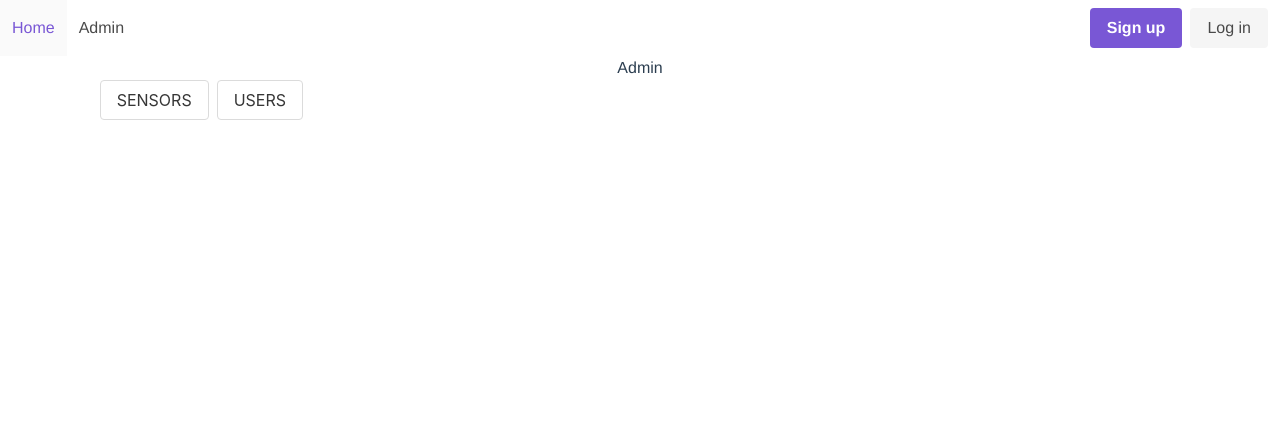
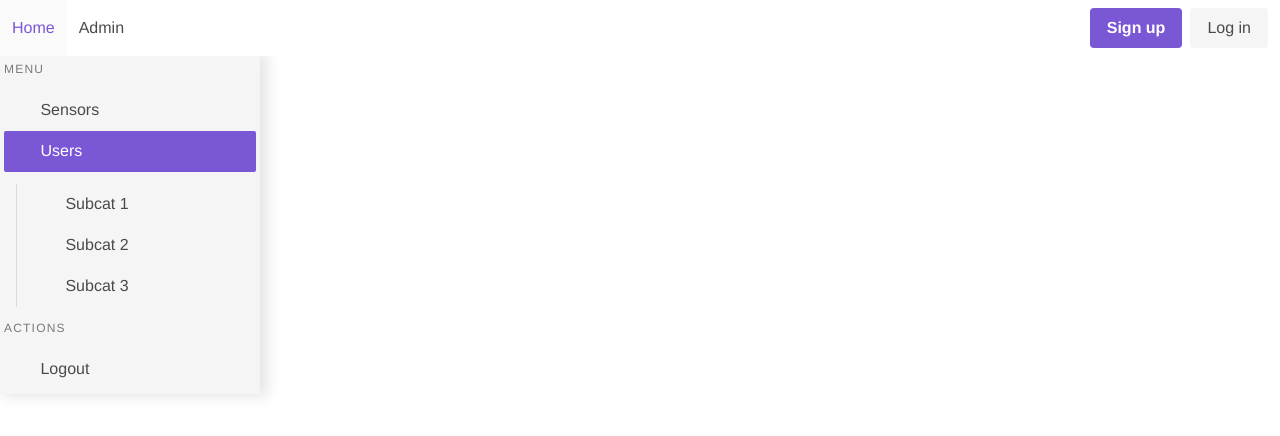
Before and after one commit to uberVelocity/water-management-dashboard, a Vue app in the folder frontend/: page /admin in a window 1280 px wide. Shown: the top 436 px of the page. Built offline with nearby package versions, Linux system fonts and the light colour scheme.

Commit message:
Updated admin menu + added possibility to switch tabs from it

```diff
--- a/frontend/src/App.vue
+++ b/frontend/src/App.vue
@@ -15,7 +15,6 @@
     font-family: Avenir, Helvetica, Arial, sans-serif;
     -webkit-font-smoothing: antialiased;
     -moz-osx-font-smoothing: grayscale;
-    text-align: center;
     color: #2c3e50;
 
     box-sizing: border-box;
--- a/frontend/src/components/AdminMenu.vue
+++ b/frontend/src/components/AdminMenu.vue
@@ -1,24 +1,59 @@
 <template>
-  <div>
-    <b-button class="control">SENSORS</b-button>
-    <b-button class="control">USERS</b-button>
+  <div class="sidebar-page">
+    <section class="sidebar-layout">
+      <b-sidebar position="static" type="is-light" open>
+        <div class="p-1">
+          <b-menu class="is-custom-mobile">
+            <b-menu-list label="Menu">
+              <b-menu-item icon="information-outline" label="Sensors" @click="setCurrentPage('sensors')"></b-menu-item>
+              <b-menu-item active expanded icon="settings" label="Users" @click="setCurrentPage('users')">
+                <b-menu-item icon="account" label="Subcat 1"></b-menu-item>
+                <b-menu-item icon="cellphone-link" label="Subcat 2"></b-menu-item>
+                <b-menu-item icon="cash-multiple" label="Subcat 3"></b-menu-item>
+              </b-menu-item>
+            </b-menu-list>
+            <b-menu-list label="Actions">
+              <b-menu-item icon="logout" label="Logout"></b-menu-item>
+            </b-menu-list>
+          </b-menu>
+        </div>
+      </b-sidebar>
+    </section>
   </div>
 </template>
 
+
 <script>
   export default {
-    name: 'AdminMenu'
+    name: 'AdminMenu',
+    methods: {
+      setCurrentPage(value) {
+        this.$emit('setCurrentPage', value)
+      }
+    }
   }
 </script>
 
-<style>
-  label {
-    font-size: 200%;
-    font-weight: bold;
+<style scoped lang="scss">
+
+  .p-1 {
+    padding: 1em;
+  }
+  .sidebar-page {
+    display: flex;
+    flex-direction: column;
+    width: 100%;
+    min-height: 100%;
+  // min-height: 100vh;
+  .sidebar-layout {
+    display: flex;
+    flex-direction: row;
+    min-height: 100%;
+  // min-height: 100vh;
+  }
   }
 
   .control {
-
-    margin-right: 0.5em;
+    display: block;
   }
 </style>
--- a/frontend/src/components/Nav.vue
+++ b/frontend/src/components/Nav.vue
@@ -40,6 +40,6 @@
   }
 </script>
 
-<style>
+<style scoped>
 
 </style>
--- a/frontend/src/components/SensorList.vue
+++ b/frontend/src/components/SensorList.vue
@@ -37,7 +37,7 @@
   }
 </script>
 
-<style style='scoped'>
+<style scoped>
   .container {
     margin-right: 30em;
     margin-top: 5em;
--- a/frontend/src/components/UserList.vue
+++ b/frontend/src/components/UserList.vue
@@ -1,6 +1,6 @@
 <template>
   <div>
-
+    <p>User list</p>
   </div>
 </template>
 
@@ -10,6 +10,6 @@
   }
 </script>
 
-<style>
+<style scoped>
 
 </style>
--- a/frontend/src/pages/Admin.vue
+++ b/frontend/src/pages/Admin.vue
@@ -1,13 +1,15 @@
 <template>
   <div>
     <Nav/>
-    <h1>Admin</h1>
     <div class="columns">
       <div class="column is-one-third">
-        <AdminMenu/>
+        <AdminMenu @setCurrentPage="setCurrentPage"/>
       </div>
-      <div class="column">
-        <SensorList/>
+      <div class="column" v-show="currentPage === 'sensors'">
+        <SensorList />
+      </div>
+      <div class="column" v-show="currentPage === 'users'">
+        <UserList />
       </div>
     </div>
   </div>
@@ -17,19 +19,29 @@
 import Nav from '@/components/Nav'
 import SensorList from '@/components/SensorList.vue'
 import AdminMenu from '@/components/AdminMenu.vue'
+import UserList from '@/components/UserList.vue'
 
 export default {
   name: 'Admin',
   components: {
     Nav,
     SensorList,
-    AdminMenu
+    AdminMenu,
+    UserList
+  },
+  data() {
+    return {
+      currentPage: 'sensors'
+    }
+  },
+  methods: {
+    setCurrentPage(value) {
+      if (this.currentPage !== value)
+        this.currentPage = value
+    }
   }
 }
 </script>
 
-<style>
-  p {
-    background-color: red;
-  }
+<style scoped>
 </style>
--- a/frontend/src/pages/Home.vue
+++ b/frontend/src/pages/Home.vue
@@ -25,6 +25,6 @@
   }
 </script>
 
-<style>
+<style scoped>
 
 </style>
```
